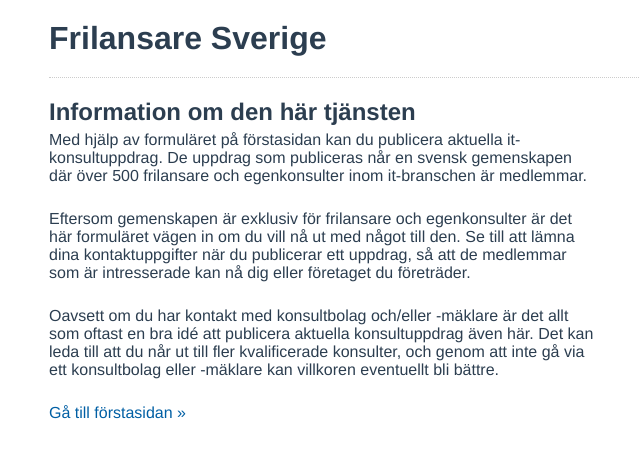
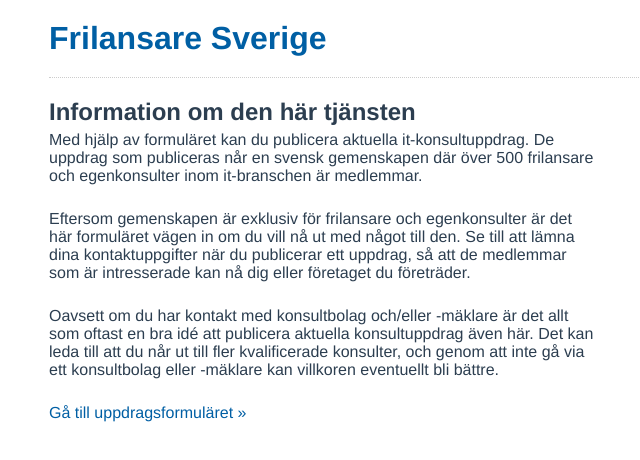
Before and after one commit to frilansaresverige/uppdrag-integration, a Vue app in the folder frontend/: page /information in a window 1280 px wide. Shown: the top 460 px of the page, without its empty margins (91-731 px from the left). Built offline with nearby package versions, Linux system fonts and the light colour scheme.

Commit message:
Lägg till länk till förstasidan https://frilansaresverige.se/ i headers och ändra en text

```diff
--- a/frontend/src/App.vue
+++ b/frontend/src/App.vue
@@ -1,5 +1,5 @@
 <template>
-  <h1>Frilansare Sverige</h1>
+  <h1><a href="https://frilansaresverige.se/">Frilansare Sverige</a></h1>
   <router-view />
 </template>
 
--- a/frontend/src/views/Information.vue
+++ b/frontend/src/views/Information.vue
@@ -1,12 +1,12 @@
 <template>
   <h2>Information om den här tjänsten</h2>
-  <p>Med hjälp av formuläret på förstasidan kan du publicera aktuella it-konsultuppdrag. De uppdrag som publiceras når en svensk gemenskapen där över 500 frilansare och egenkonsulter inom it-branschen är medlemmar.</p>
+  <p>Med hjälp av formuläret kan du publicera aktuella it-konsultuppdrag. De uppdrag som publiceras når en svensk gemenskapen där över 500 frilansare och egenkonsulter inom it-branschen är medlemmar.</p>
 
   <p>Eftersom gemenskapen är exklusiv för frilansare och egenkonsulter är det här formuläret vägen in om du vill nå ut med något till den. Se till att lämna dina kontaktuppgifter när du publicerar ett uppdrag, så att de medlemmar som är intresserade kan nå dig eller företaget du företräder.</p>
 
   <p>Oavsett om du har kontakt med konsultbolag och/eller -mäklare är det allt som oftast en bra idé att publicera aktuella konsultuppdrag även här. Det kan leda till att du når ut till fler kvalificerade konsulter, och genom att inte gå via ett konsultbolag eller -mäklare kan villkoren eventuellt bli bättre.</p>
 
-  <p><router-link to="/">Gå till förstasidan »</router-link></p>
+  <p><router-link to="/">Gå till uppdragsformuläret »</router-link></p>
 </template>
 
 <style scoped>
```
